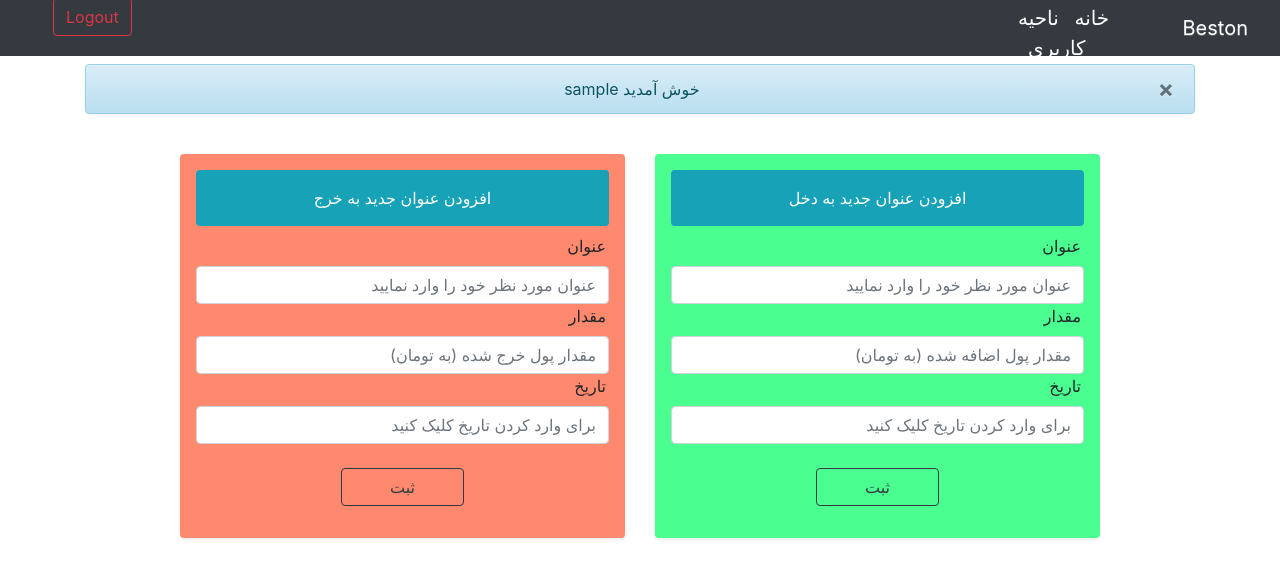
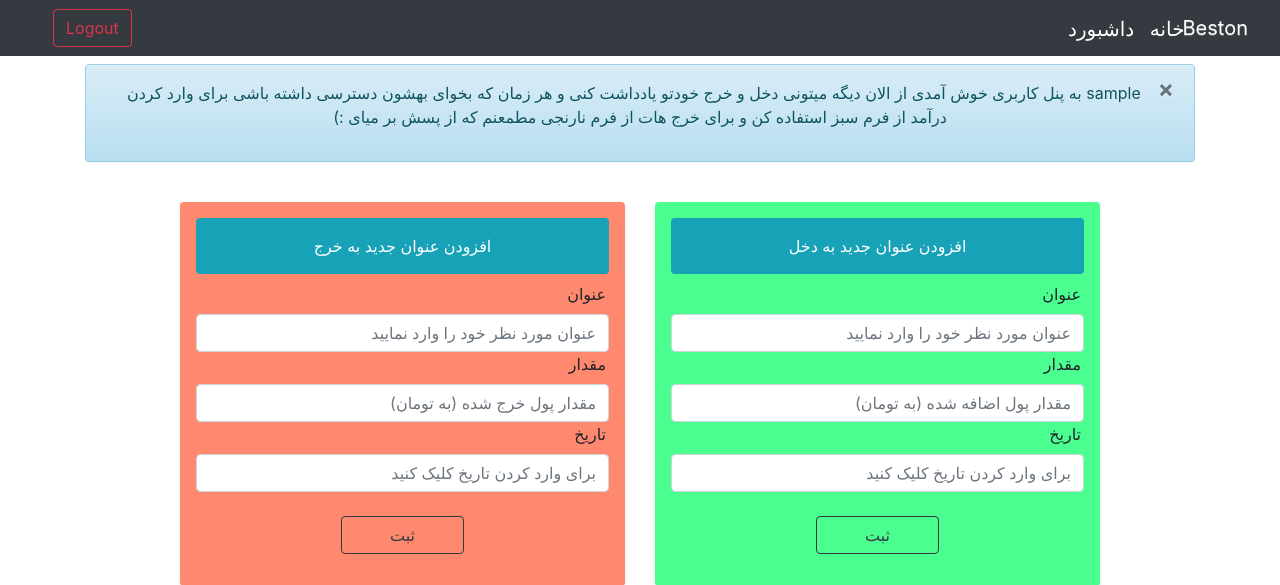
Before and after one commit to hamidAzimiZp/beston, a Django app: page /account/dashboard/ in a window 1280 px wide. Shown: the top 585 px of the page. Run offline with Django 3.2, Linux system fonts and the light colour scheme; the visitor is signed in with stand-in values (Sample User, id 1); some libraries are stand-ins or nearby versions.

Commit message:
modify text in dashboard.html

```diff
--- a/media/static/_css/style.css
+++ b/media/static/_css/style.css
@@ -28,7 +28,7 @@ ul.nav_item_custom{
 ul.nav_items_custom{
     list-style-type: none;
     position: relative;
-    right: 70px;
+    right: 30px;
     top: 5px;
 }
 
--- a/media/templates/partials/navigation.html
+++ b/media/templates/partials/navigation.html
@@ -1,5 +1,5 @@
 <nav class="navbar navbar-expand-md navbar-dark bg-dark mb-2">
-    <a href="#" class="navbar-brand">Beston</a>
+    <a href="{% url 'web:index' %}" class="navbar-brand" style="cursor: pointer;">Beston</a>
     <button type="button" class="navbar-toggler" data-toggle="collapse" data-target="#myNav" name="button">
       <span class="navbar-toggler-icon"></span>
     </button>
@@ -13,7 +13,7 @@
                         </li>
                         {% if user.is_authenticated %}
                             <li>
-                                <a href="{% url 'web:dashboard' %}">ناحیه کاربری</a>
+                                <a href="{% url 'web:dashboard' %}">داشبورد</a>
                             </li>
                         {% endif %}
                     </ul>
--- a/media/templates/web/dashboard.html
+++ b/media/templates/web/dashboard.html
@@ -18,7 +18,11 @@
                 <div class="text-center">
                     <div class="alert alert-info this_close">
                         <a href="#" class="close">&times;</a>
-                        خوش آمدید {{ user.username }}
+                        <p class="p-1">
+                            {{ user.username }} به پنل کاربری خوش آمدی
+از الان دیگه میتونی دخل و خرج خودتو یادداشت کنی و هر زمان که بخوای بهشون دسترسی داشته باشی
+برای وارد کردن درآمد از فرم سبز استفاده کن و برای خرج هات از فرم نارنجی مطمعنم که از پسش بر میای :)
+                        </p>
                     </div>
                 </div>
             </div>
@@ -51,7 +55,7 @@
                             <input type="number" class="form-control" name="amount" id="this_money" placeholder="مقدار پول اضافه شده (به تومان)">
 
                             <label for="this_date">تاریخ</label>
-                            <input type="text" onfocus="(this.type = 'date')" onblur="(this.type = 'text')" class="form-control" name="date" id="this_date" placeholder="برای وارد کردن تاریخ کلیک کنید">
+                            <input  class="form-control" type="text" onfocus="(this.type='date')" onblur="(this.type='text')" id="this_date" placeholder="برای وارد کردن تاریخ کلیک کنید">
 
                             <input type="hidden" name="income" id="incomeSend" value="1">
 
--- a/web/views.py
+++ b/web/views.py
@@ -249,6 +249,7 @@ def dashboard(request):
     this_user = request.user
     now = datetime.now()
 
+
     def setExpese():
         if "text" in request.POST and "amount" in request.POST :
 
@@ -263,10 +264,6 @@ def dashboard(request):
             post_content = Expense(user = this_user, text = this_text, amount = this_amount,
                                     date=this_date)
             post_content.save()
-
-
-    if "expense" in request.POST:
-        setExpese()
 
 
     def setIncome():
@@ -284,7 +281,7 @@ def dashboard(request):
                                     date=this_date)
             post_content.save()
 
-    print(request.POST)
+
     if "expense" in request.POST:
         setExpese()
 
```
